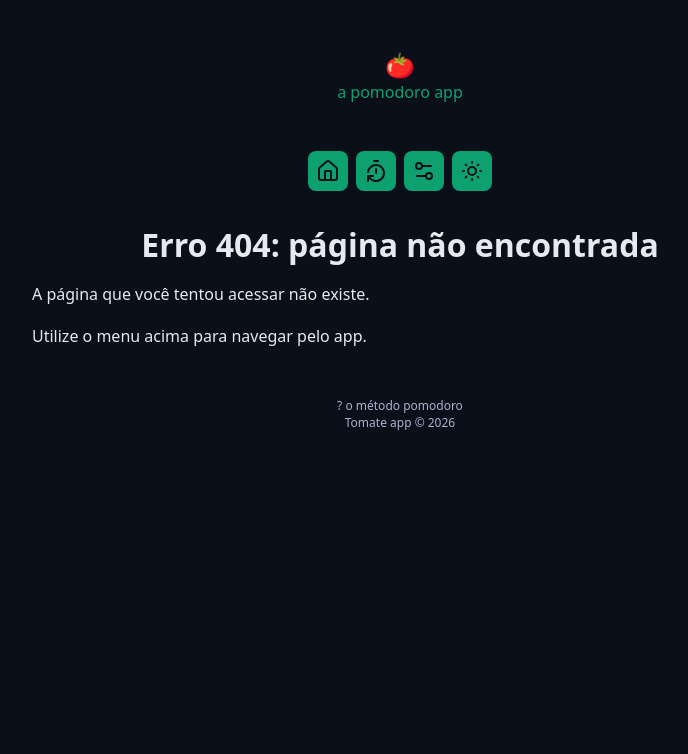
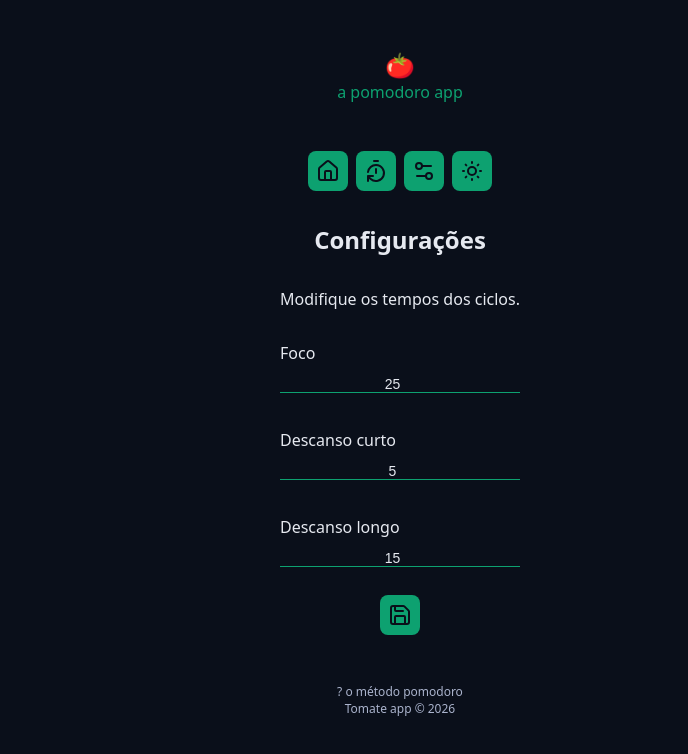
Before and after one commit to marlonnl/Tomate-pomodoro, a React (Vite) app: page /settings in a window 1280 px wide. Before the commit this address had no page. Shown: the top 754 px of the page, without its empty margins (240-928 px from the left). Built offline with nearby package versions, Linux system fonts and the light colour scheme.

Commit message:
✨ added Settings component

```diff
--- /dev/null
+++ b/src/pages/Settings/index.tsx
@@ -0,0 +1,117 @@
+import { useRef } from 'react'
+
+import { FileCogIcon, SaveIcon } from 'lucide-react'
+import { Button } from '../../components/Button'
+import { Container } from '../../components/Container'
+import { Header } from '../../components/Header'
+import { Input } from '../../components/Input'
+import { MainTemplate } from '../../templates/MainTemplate'
+
+import styles from './styles.module.css'
+import { useTaskContext } from '../../contexts/TaskContext/useTaskContext'
+import { toastifyWrapper } from '../../adapters/toastifyWrapper'
+import { TaskActionTypes } from '../../contexts/TaskContext/taskActions'
+
+export function Settings() {
+  const { state, dispatch } = useTaskContext()
+
+  const workTimeInput = useRef<HTMLInputElement>(null)
+  const shortBreakTimeInput = useRef<HTMLInputElement>(null)
+  const longBreakTimeInput = useRef<HTMLInputElement>(null)
+
+  function handleSaveSettings(event: React.SubmitEvent<HTMLFormElement>) {
+    event.preventDefault()
+    toastifyWrapper.dismiss()
+
+    const formErrors = []
+
+    const work = Number(workTimeInput.current?.value)
+    const shortBreak = Number(shortBreakTimeInput.current?.value)
+    const longBreak = Number(longBreakTimeInput.current?.value)
+
+    if (isNaN(work) || isNaN(shortBreak) || isNaN(longBreak)) {
+      formErrors.push('Utilize apenas números, por favor.')
+    }
+
+    if (work < 1 || work > 100) {
+      formErrors.push('Foco aceita valores entre 1 e 99 minutos.')
+    }
+    if (shortBreak < 1 || shortBreak > 31) {
+      formErrors.push('Descanso curto aceita valores entre 1 e 30 minutos.')
+    }
+    if (longBreak < 1 || longBreak > 61) {
+      formErrors.push('Descanso longo aceita valores entre 1 e 60 minutos.')
+    }
+
+    if (formErrors.length > 0) {
+      formErrors.forEach(error => toastifyWrapper.error(error))
+      return
+    }
+
+    dispatch({
+      type: TaskActionTypes.CHANGE_SETTINGS,
+      payload: { work, shortBreak, longBreak },
+    })
+    toastifyWrapper.success('Alterações salvas com sucesso.')
+  }
+
+  return (
+    <MainTemplate>
+      <Container>
+        <Header>Configurações</Header>
+        <form className={styles.form} action="" onSubmit={handleSaveSettings}>
+          <p>Modifique os tempos dos ciclos.</p>
+
+          <div className={styles.formRow}>
+            <Input
+              id="work"
+              placeholder="25 min"
+              ref={workTimeInput}
+              defaultValue={state.config.work}
+              type="number"
+            >
+              Foco
+            </Input>
+          </div>
+          <div className={styles.formRow}>
+            <Input
+              id="shortBreak"
+              placeholder="5 min"
+              ref={shortBreakTimeInput}
+              defaultValue={state.config.shortBreak}
+              type="number"
+            >
+              Descanso curto
+            </Input>
+          </div>
+          <div className={styles.formRow}>
+            <Input
+              id="longBreak"
+              placeholder="15 min"
+              ref={longBreakTimeInput}
+              defaultValue={state.config.longBreak}
+              type="number"
+            >
+              Descanso longo
+            </Input>
+          </div>
+
+          <div className={styles.formButtonRow}>
+            <Button
+              aria-label="Salvar configurações"
+              title="Salvar configurações"
+            >
+              <SaveIcon />
+            </Button>
+            {/* <Button
+              aria-label="Voltar às configurações iniciais"
+              title="Voltar às configurações iniciais"
+            >
+              <FileCogIcon />
+            </Button> */}
+          </div>
+        </form>
+      </Container>
+    </MainTemplate>
+  )
+}
--- /dev/null
+++ b/src/pages/Settings/styles.module.css
@@ -0,0 +1,34 @@
+.form {
+  display: flex;
+  flex-direction: column;
+
+  align-items: center;
+  justify-content: center;
+}
+
+.formRow {
+  width: 100%;
+  max-width: 24rem;
+  display: flex;
+  flex-direction: column;
+}
+
+.formRow label {
+  margin: 3.2rem 0 0.8rem 0;
+}
+
+.formRow input {
+  text-align: center;
+}
+
+.formButtonRow {
+  display: flex;
+  justify-content: center;
+  gap: 1.6rem;
+  max-width: 100%;
+}
+
+.formButtonRow button {
+  margin-top: 2.4rem;
+  border-radius: 0.8rem;
+}
--- a/src/routes/MainRouter/index.tsx
+++ b/src/routes/MainRouter/index.tsx
@@ -5,6 +5,7 @@ import { About } from '../../pages/About'
 import { NotFound } from '../../pages/NotFound'
 import { useEffect } from 'react'
 import { History } from '../../pages/History'
+import { Settings } from '../../pages/Settings'
 
 function scrollTop() {
   const { pathname } = useLocation()
@@ -22,6 +23,7 @@ export function MainRouter() {
       <Routes>
         <Route path="/" element={<Home />} />
         <Route path="/history" element={<History />} />
+        <Route path="/settings" element={<Settings />} />
         <Route path="/about-pomodoro" element={<About />} />
 
         <Route path="*" element={<NotFound />} />
```
